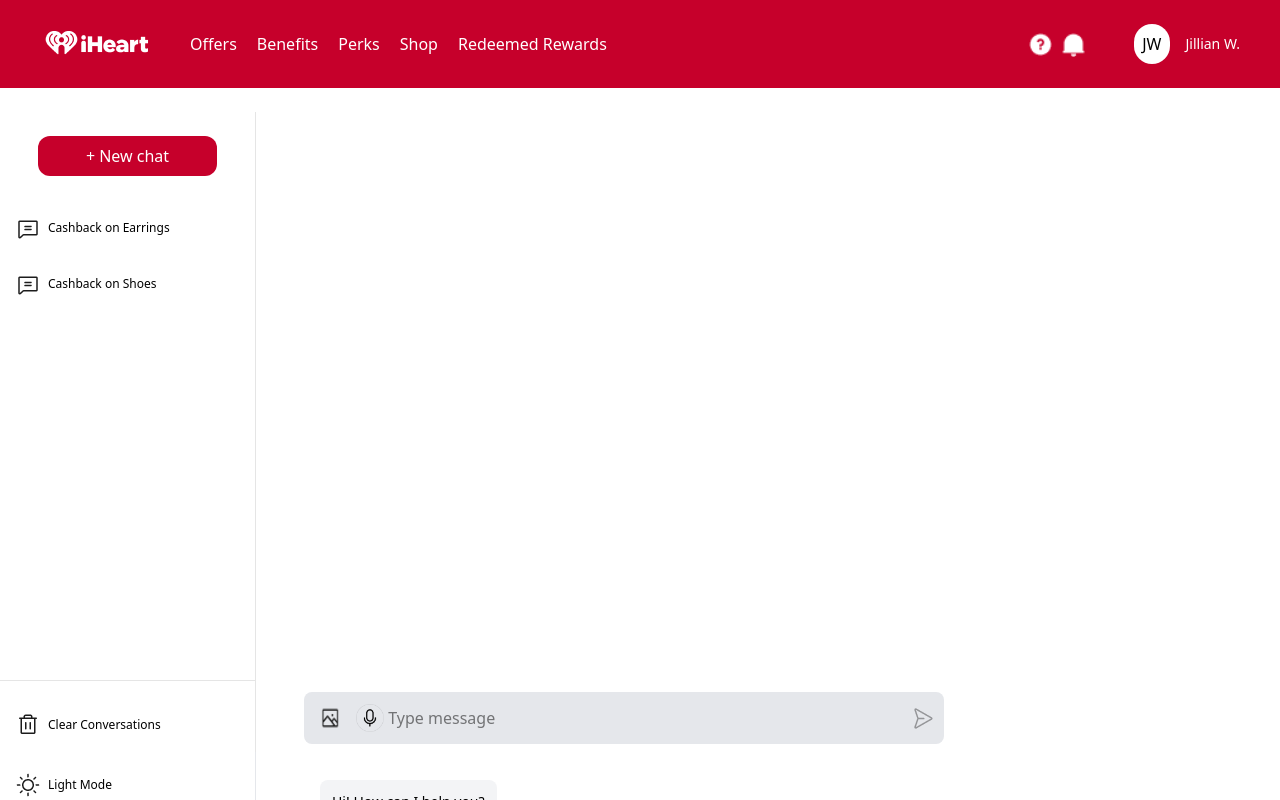
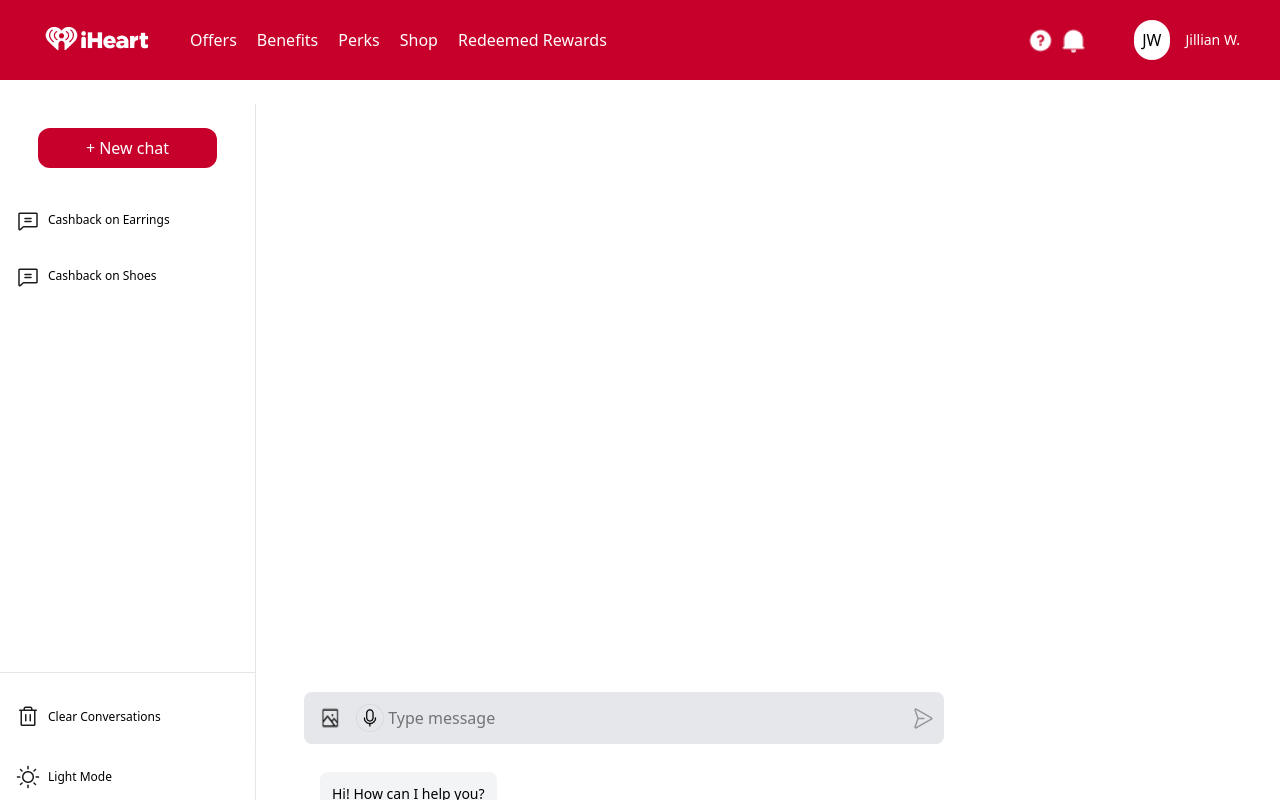
Before and after one commit to hudnellmarcus/iheart-landing-mock, a Next.js app: page /chat in a window 1280 px wide. Shown: the top 800 px of the page. Built offline with nearby package versions, Linux system fonts and the light colour scheme.

Commit message:
changed bot caption and text color for user messages

```diff
--- a/src/components/Header.tsx
+++ b/src/components/Header.tsx
@@ -3,7 +3,7 @@ import Link from "next/link";
 
 const Header = () => {
   return (
-    <header className="flex w-full bg-iheart-red text-white px-4 py-4">
+    <header className="flex w-full bg-iheart-red text-white px-4 py-3">
       <div className="flex items-center justify-between w-full py-2">
         <div className="flex items-center">
           <Image
--- a/src/components/MessageItem.tsx
+++ b/src/components/MessageItem.tsx
@@ -15,7 +15,7 @@ export default function MessageItem({ message }: MessageItemProps) {
             return (
                 <ProductDisplay
                     products={sunglasses}
-                    title="💸 😎 Here are some stylish sunglasses that iHeart listeners are buying!"
+                    title="💸 😎 Alright! Here are some stylish sunglasses that iHeart listeners are buying!"
                 />
             );
 
@@ -55,7 +55,7 @@ export default function MessageItem({ message }: MessageItemProps) {
         <p
           className={`rounded-lg ${
             message.sender === "user"
-              ? "float-right bg-gray-200 text-iheart-red text-sm py-1 px-2 mb-4 rounded-full clear-both"
+              ? "float-right bg-gray-200 text-black text-sm py-1 px-2 mb-4 rounded-full clear-both"
               : "bg-gray-100 p-3 inline-block text-sm"
           }`}
         >
--- a/src/data/messages.ts
+++ b/src/data/messages.ts
@@ -55,7 +55,7 @@ export const recommendations: Recommendation[] = [
         title: 'Jess Hilarious also wears Detroit Sunglasses',
         description: 'As worn by Jess Hilarious',
         imageUrl: '/jess_hilarious.png',
-        link: 'https://www.iheart.com/podcast/239-that-beauty-podcast-65281198/episode/why-youre-addicted-to-lip-balm-198602970/'
+        link: 'https://messyvisioneyewear.com/collections/best-seller'
     },
     {
         id: 'rec-002',
```
